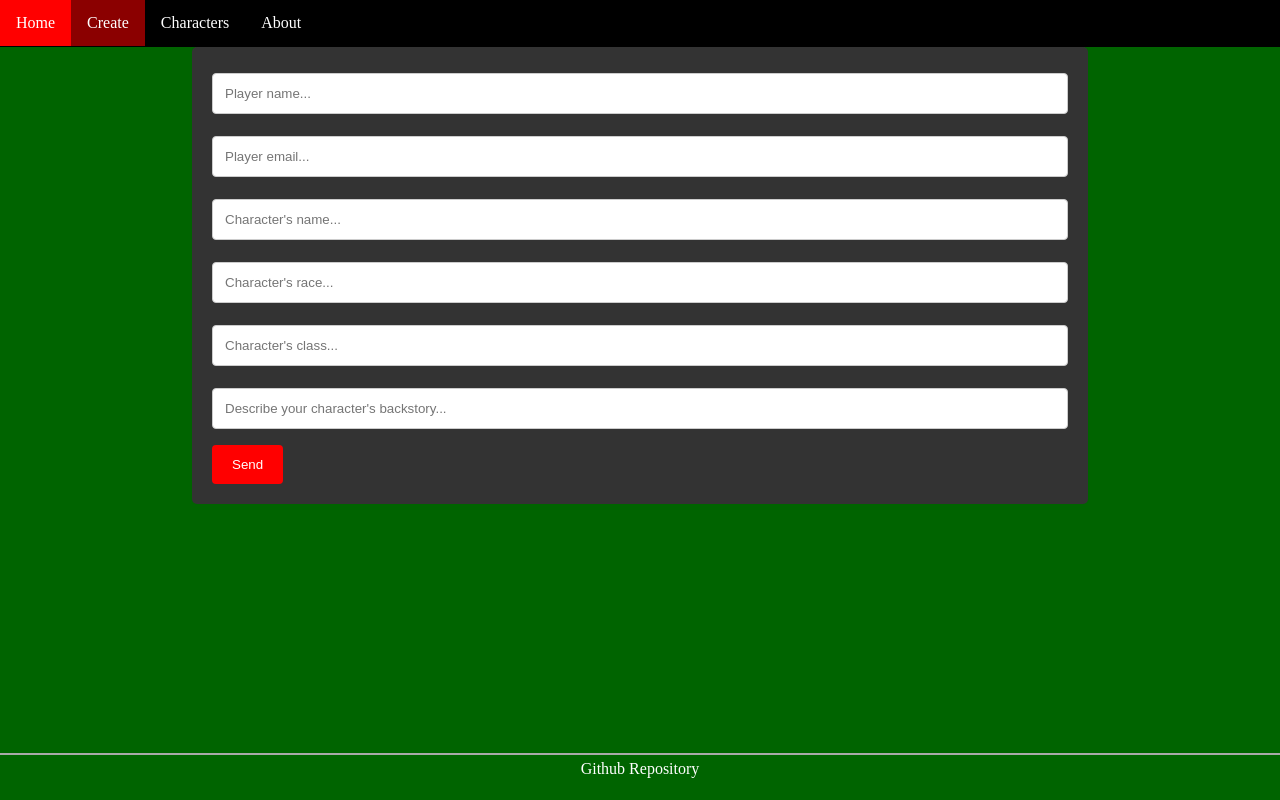
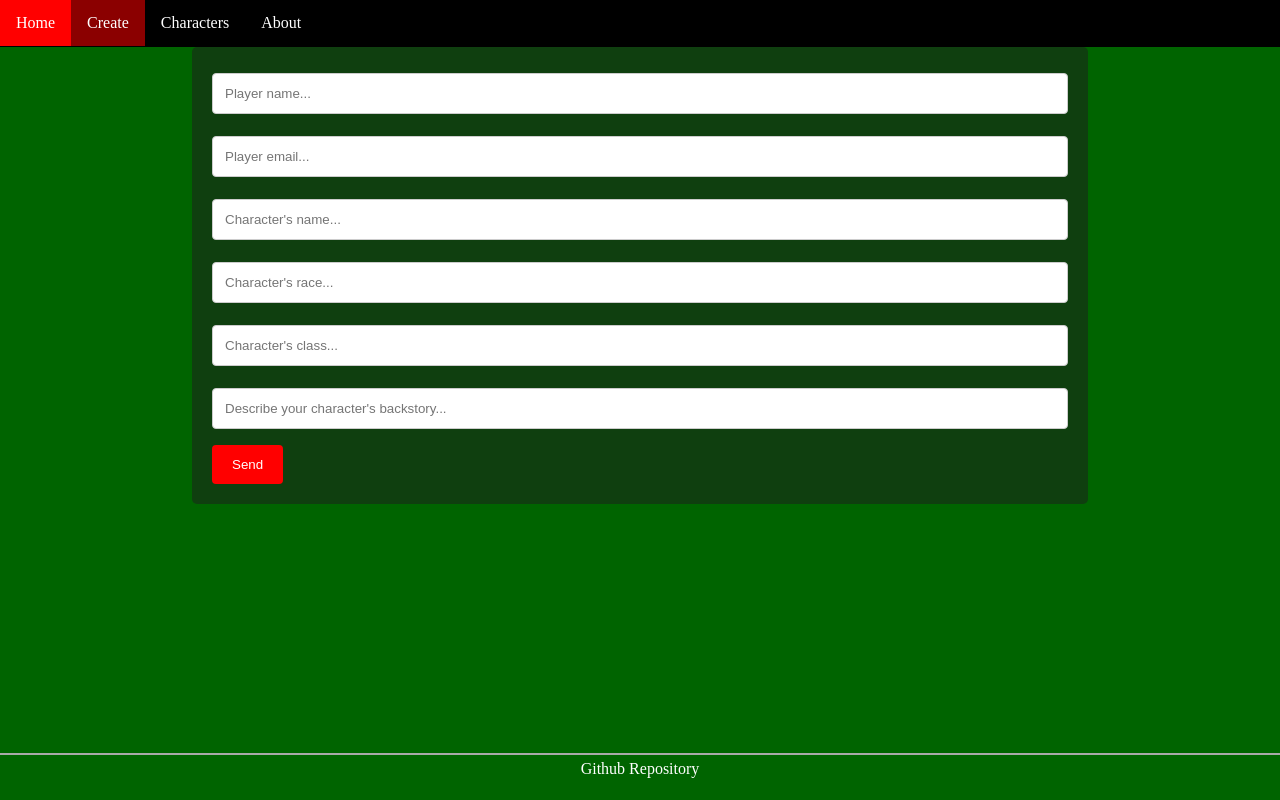
Before and after one commit to RhombusRed/CS260Creative1, a plain HTML site: page pages/create.html in a window 1280 px wide. Drawn offline with Linux system fonts and the light colour scheme.

Commit message:
Updated the create page to have a more cohesive color to the rest of the pages.

```diff
--- a/css/styles.css
+++ b/css/styles.css
@@ -1,6 +1,6 @@
 /*  Notes  */
 /*
-#1c681d Dark Green
+#0f3f0f Dark Green
 
 
 
@@ -167,10 +167,10 @@ input[type=submit] {
 input[type=submit]:hover {
     background-color: darkred;  }
 
-.contact-container {
+.create-container {
     max-width: 70%;
     border-radius: 5px;
-    background-color: #333;
+    background-color: #0f3f0f;
     padding: 20px;
     margin: 0 15%;  }
 
--- a/pages/create.html
+++ b/pages/create.html
@@ -19,7 +19,7 @@
         </nav>
      </header>
     <main>
-        <div class="contact-container">
+        <div class="create-container">
             <form action="https://formspree.io/matthew.b.stockton@gmail.com"
             method="POST">
                 <input type="text" name="name" placeholder="Player name...">
```
